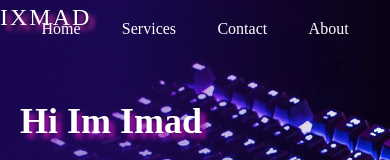
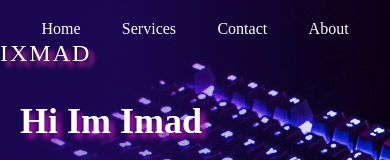
Before and after one commit to imadeddine22/index.html, a plain HTML site: page index.html in a window 390 px wide. Shown: the top 160 px of the page. Drawn offline with Linux system fonts and the light colour scheme.

Commit message:
Update style.css

```diff
--- a/style.css
+++ b/style.css
@@ -449,7 +449,7 @@ font-size: 45px;
   }
 
   .logo {
-    margin-top: 4px;
+    margin-top: 40px;
     font-size: 24px;
   }
 
```
